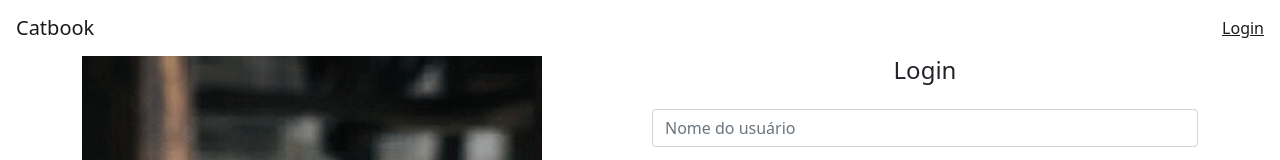
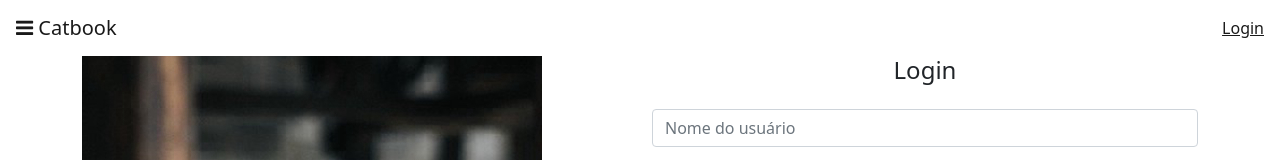
Before and after one commit to DaviRamosUC/catbook, an Angular app: page /home in a window 1280 px wide. Shown: the top 160 px of the page. Built offline with nearby package versions, Linux system fonts and the light colour scheme.

Commit message:
Adicionando menu template

```diff
--- a/src/app/componentes/cabecalho/cabecalho.component.html
+++ b/src/app/componentes/cabecalho/cabecalho.component.html
@@ -1,6 +1,22 @@
 <header class="sticky-top">
   <nav class="navbar navbar-light bg-white">
-    <a class="navbar-brand ms-3">Catbook</a>
+    <a class="navbar-brand ms-3">
+      <i
+        class="fa fa-bars mr-2"
+        (click)="menu.abreMenu()"
+        (keyup.space)="menu.abreMenu()"
+      ></i>
+      Catbook
+    </a>
+
+    <app-menu #menu>
+      <ul class="list-unstyled">
+        <li>
+          <a [routerLink]="['animais', 'novo']">Novo Animal</a>
+        </li>
+      </ul>
+    </app-menu>
+
     <div *ngIf="user$ | async as user">
       <div *ngIf="user.name; else login" class="me-3">
         <i class="fa fa-user-circle"></i>
--- a/src/app/componentes/cabecalho/cabecalho.module.ts
+++ b/src/app/componentes/cabecalho/cabecalho.module.ts
@@ -2,10 +2,11 @@ import { NgModule } from '@angular/core';
 import { CommonModule } from '@angular/common';
 import { CabecalhoComponent } from './cabecalho.component';
 import { RouterModule } from '@angular/router';
+import { MenuModule } from '../menu/menu.module';
 
 @NgModule({
   declarations: [CabecalhoComponent],
-  imports: [CommonModule, RouterModule],
+  imports: [CommonModule, RouterModule, MenuModule],
   exports: [CabecalhoComponent]
 })
 export class CabecalhoModule {}
```
